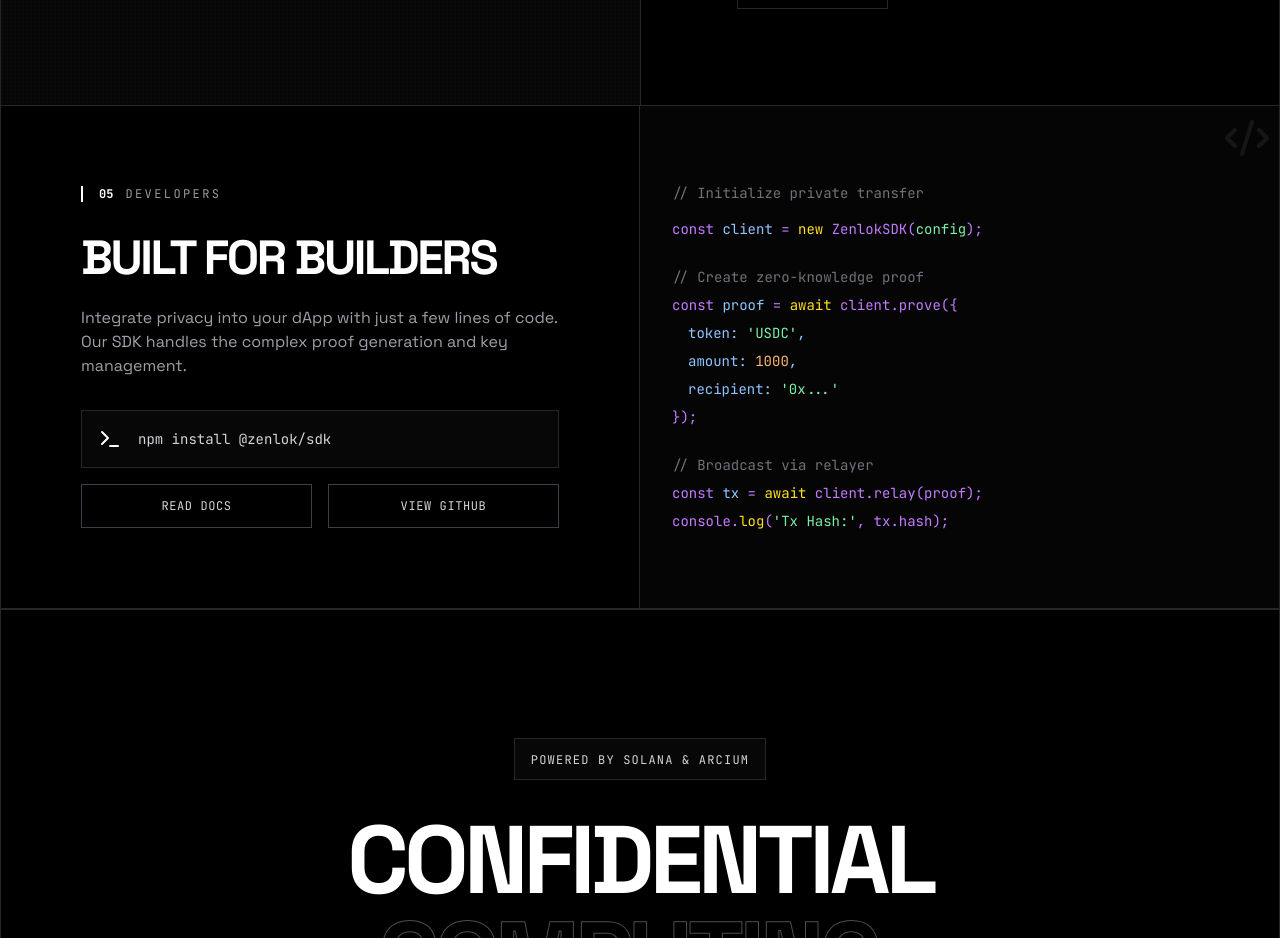
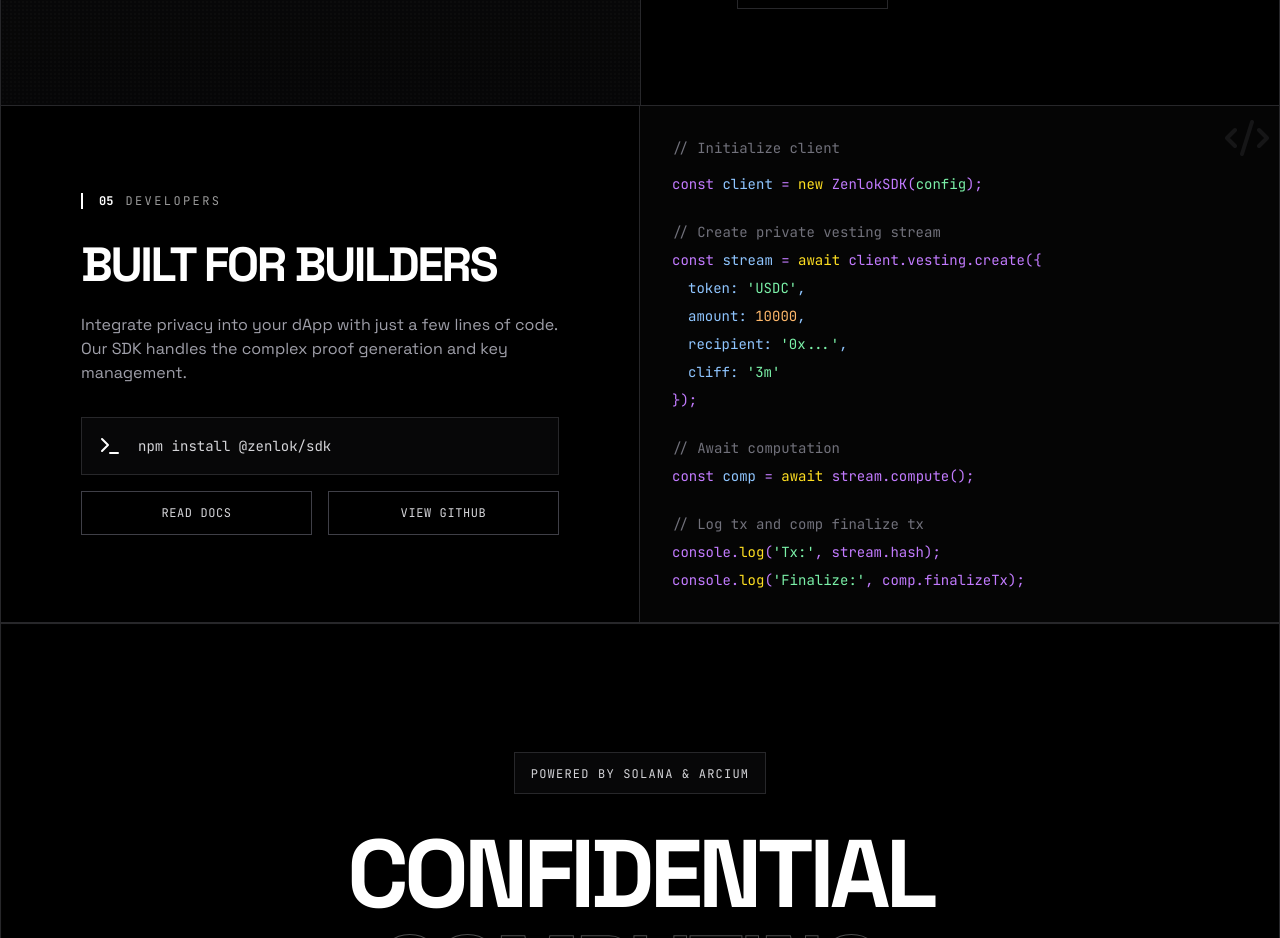
Before and after one commit to zenlok/www, a Next.js app: page / in a window 1280 px wide. Shown: the part 3520-4458 px from the top of the page. Built offline with nearby package versions, Linux system fonts and the light colour scheme.

Commit message:
chore: update developer SDK example

```diff
--- a/src/templates/(landing)/HomePage/Developer/index.tsx
+++ b/src/templates/(landing)/HomePage/Developer/index.tsx
@@ -33,14 +33,12 @@ export default function Developer() {
         </div>
       </div>
 
-      <div className="bg-[#050505] p-8 font-mono text-xs md:text-sm overflow-x-auto flex items-center relative">
+      <div className="bg-card p-8 font-mono text-xs md:text-sm overflow-x-auto flex items-center relative">
         <div className="absolute top-0 right-0 p-2 opacity-50">
           <Code2 size={48} className="text-zinc-800" />
         </div>
         <div className="w-full relative z-10">
-          <div className="text-zinc-500 mb-4">
-            &#47;&#47; Initialize private transfer
-          </div>
+          <div className="text-zinc-500 mb-4">&#47;&#47; Initialize client</div>
           <div className="space-y-2">
             <div className="text-purple-400">
               const <span className="text-blue-300">client</span> ={" "}
@@ -49,35 +47,45 @@ export default function Developer() {
             </div>
             <br />
             <div className="text-zinc-500">
-              &#47;&#47; Create zero-knowledge proof
+              &#47;&#47; Create private vesting stream
             </div>
             <div className="text-purple-400">
-              const <span className="text-blue-300">proof</span> ={" "}
-              <span className="text-yellow-300">await</span> client.prove(
+              const <span className="text-blue-300">stream</span> ={" "}
+              <span className="text-yellow-300">await</span>{" "}
+              client.vesting.create(
               {"{"}
             </div>
             <div className="pl-4 text-blue-300">
               token: <span className="text-green-300">'USDC'</span>,
             </div>
             <div className="pl-4 text-blue-300">
-              amount: <span className="text-orange-300">1000</span>,
+              amount: <span className="text-orange-300">10000</span>,
             </div>
             <div className="pl-4 text-blue-300">
-              recipient: <span className="text-green-300">'0x...'</span>
+              recipient: <span className="text-green-300">'0x...'</span>,
+            </div>
+            <div className="pl-4 text-blue-300">
+              cliff: <span className="text-green-300">'3m'</span>
             </div>
             <div className="text-purple-400">{"}"});</div>
             <br />
+            <div className="text-zinc-500">&#47;&#47; Await computation</div>
+            <div className="text-purple-400">
+              const <span className="text-blue-300">comp</span> ={" "}
+              <span className="text-yellow-300">await</span> stream.compute();
+            </div>
+            <br />
             <div className="text-zinc-500">
-              &#47;&#47; Broadcast via relayer
-            </div>
-            <div className="text-purple-400">
-              const <span className="text-blue-300">tx</span> ={" "}
-              <span className="text-yellow-300">await</span>{" "}
-              client.relay(proof);
+              &#47;&#47; Log tx and comp finalize tx
             </div>
             <div className="text-purple-400">
               console.<span className="text-yellow-300">log</span>(
-              <span className="text-green-300">'Tx Hash:'</span>, tx.hash);
+              <span className="text-green-300">'Tx:'</span>, stream.hash);
+            </div>
+            <div className="text-purple-400">
+              console.<span className="text-yellow-300">log</span>(
+              <span className="text-green-300">'Finalize:'</span>,
+              comp.finalizeTx);
             </div>
           </div>
         </div>
```
